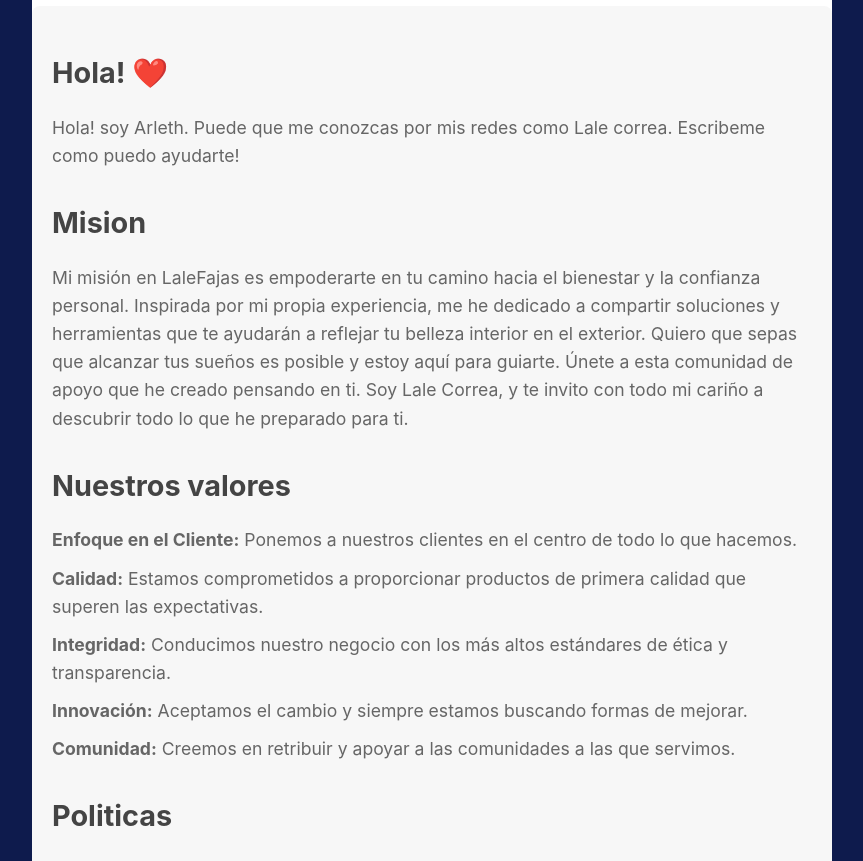
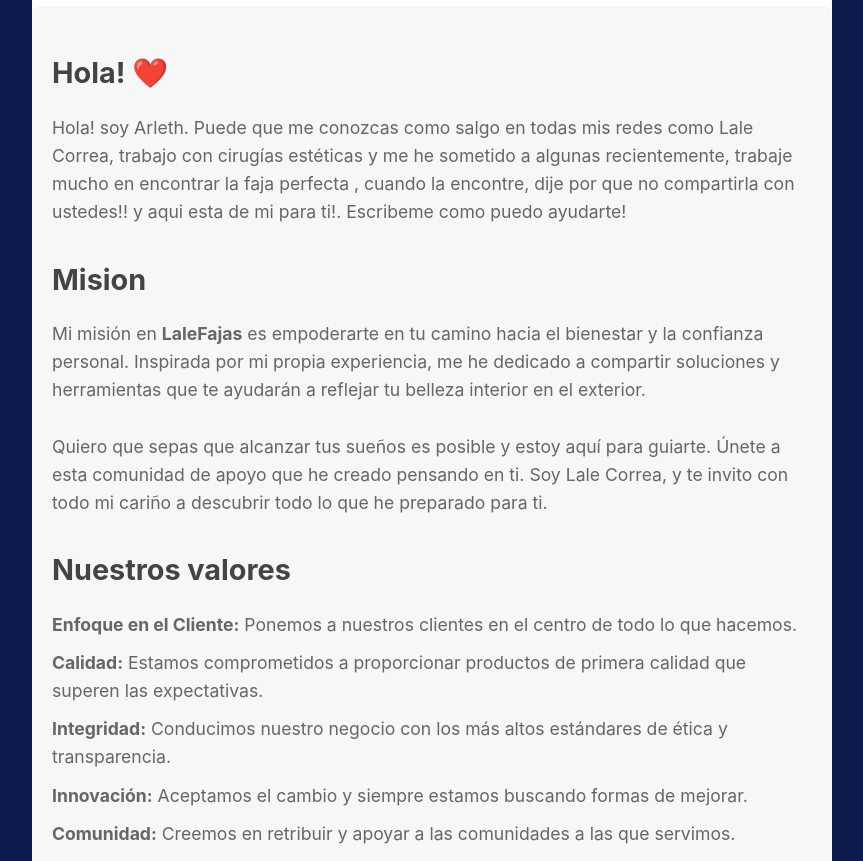
Before and after one commit to Brakoweb/lalefajas, a React (Vite) app: page /about in a window 1280 px wide. Shown: the part 887-1748 px from the top of the page, without its empty margins (208-1071 px from the left). Built offline with nearby package versions, Linux system fonts and the light colour scheme; no server answers.

Commit message:
adding more text in AboutUs

```diff
--- a/src/pages/AboutUs.jsx
+++ b/src/pages/AboutUs.jsx
@@ -16,17 +16,21 @@
         <section className="about-us-section">
           <h2>Hola! ❤️</h2>
           <p>
-            Hola! soy Arleth. Puede que me conozcas por mis redes como Lale
-            correa. Escribeme como puedo ayudarte!
+            Hola! soy Arleth. Puede que me conozcas como salgo en todas mis
+            redes como Lale Correa, trabajo con cirugías estéticas y me he
+            sometido a algunas recientemente, trabaje mucho en encontrar la faja
+            perfecta , cuando la encontre, dije por que no compartirla con
+            ustedes!! y aqui esta de mi para ti!. Escribeme como puedo ayudarte!
           </p>
         </section>
         <section className="about-us-section">
           <h2>Mision</h2>
           <p>
-            Mi misión en LaleFajas es empoderarte en tu camino hacia el
-            bienestar y la confianza personal. Inspirada por mi propia
+            Mi misión en <strong>LaleFajas</strong> es empoderarte en tu camino
+            hacia el bienestar y la confianza personal. Inspirada por mi propia
             experiencia, me he dedicado a compartir soluciones y herramientas
-            que te ayudarán a reflejar tu belleza interior en el exterior.
+            que te ayudarán a reflejar tu belleza interior en el exterior.{" "}
+            <br /> <br />
             Quiero que sepas que alcanzar tus sueños es posible y estoy aquí
             para guiarte. Únete a esta comunidad de apoyo que he creado pensando
             en ti. Soy Lale Correa, y te invito con todo mi cariño a descubrir
```
